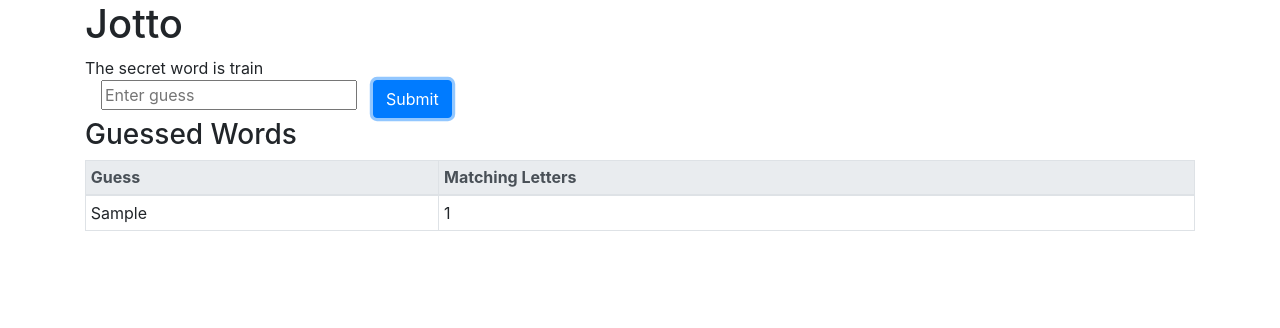
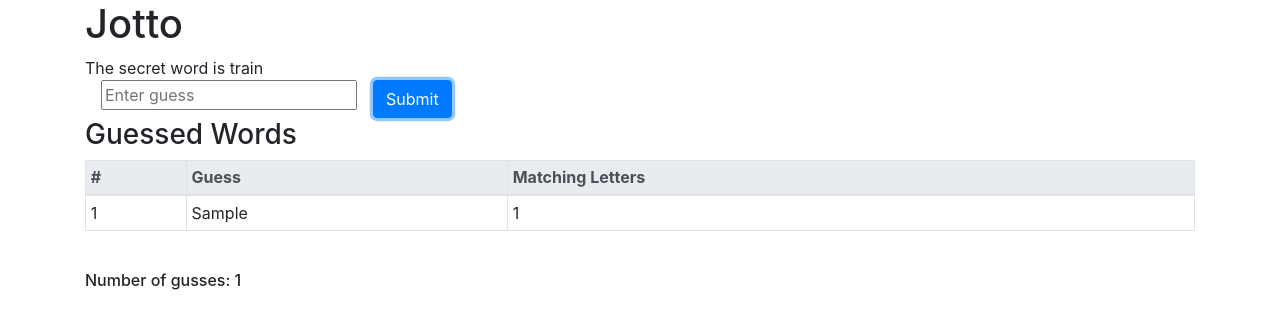
Before and after one commit to AmanAzim/jotto-app-to-test--jest-enzyme-, a React (Create React App) app: page / in a window 1280 px wide. Both pictures are taken after typing "Sample" into the empty fields and a click on the button "Submit". Shown: the top 328 px of the page. Built offline with nearby package versions, Linux system fonts and the light colour scheme.

Commit message:
"column for guessed word count and test added"

```diff
--- a/src/components/GuessedWords.js
+++ b/src/components/GuessedWords.js
@@ -17,6 +17,7 @@ const GuessedWords = (props) => {
                 <table className="table table-bordered table-sm">
                     <thead className="thead-light">
                         <tr>
+                            <th>#</th>
                             <th>Guess</th>
                             <th>Matching Letters</th>
                         </tr>
@@ -24,12 +25,15 @@ const GuessedWords = (props) => {
                     <tbody>
                         {props.guessedWords.map((word, index)=>(
                             <tr key={index} data-test='each-guessed-word'>
+                                <td>{index+1}</td>
                                 <td>{word.guessedWord}</td>
                                 <td>{word.letterMatchCount}</td>
                             </tr>
                         ))}
                     </tbody>
                 </table>
+                <br/>
+                <h6 data-test='guess-count'>Number of gusses: {props.guessedWords.length}</h6>
             </div>
         );
     }
```
Also changed, not shown: 1 other file (tests, documents, lock files or other folders).
